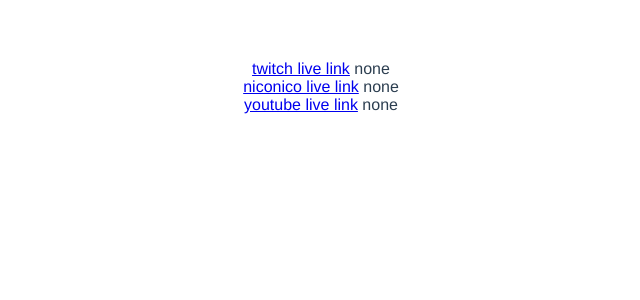
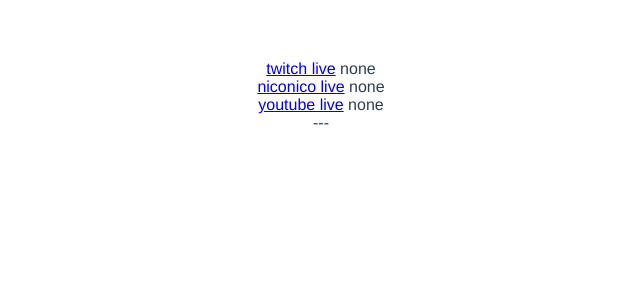
Before and after one commit to y-zumi/j-watcher, a Vue app: page / in a window 1280 px wide. Shown: the top 300 px of the page, without its empty margins (319-959 px from the left). Built offline with nearby package versions, Linux system fonts and the light colour scheme; no server answers.

Commit message:
add(twitch): add twitch latest video link

```diff
--- a/src/App.vue
+++ b/src/App.vue
@@ -1,26 +1,25 @@
 <template>
   <div id="app">
-    <a v-bind:href="twitch_live_link">twitch live link</a>
+    <a v-bind:href="twitch_live_link">twitch live</a>
     {{twitch_live}}
     <br />
-    <a v-bind:href="niconico_live_link">niconico live link</a>
+    <a v-bind:href="niconico_live_link">niconico live</a>
     {{niconico_live}}
     <br />
-    <a v-bind:href="youtube_live_link">youtube live link</a>
+    <a v-bind:href="youtube_live_link">youtube live</a>
     {{youtube_live}}
+    <br />---
     <br />
+    <a v-bind:href="twitch_video_link">{{twitch_video_title}}</a>
   </div>
 </template>
 
 <script>
-// import HelloWorld from "./components/HelloWorld.vue";
 import axios from "axios";
 
 export default {
   name: "App",
-  components: {
-    // HelloWorld
-  },
+  components: {},
   data() {
     console.log(process.env.VUE_APP_ENV);
     if (process.env.VUE_APP_ENV == "production") {
@@ -32,6 +31,8 @@
         niconico_live_link: "https://live.nicovideo.jp/",
         niconico_live: "none",
         niconico_channel_id: "",
+        twitch_video_link: "",
+        twitch_video_title: "",
         twitch_live_link: "https://www.twitch.tv/kato_junichi0817",
         twitch_live: "none",
         twitch_user_id: "545050196"
@@ -46,6 +47,8 @@
       niconico_live_link: "https://live.nicovideo.jp/",
       niconico_live: "none",
       niconico_channel_id: "",
+      twitch_video_link: "",
+      twitch_video_title: "",
       twitch_live_link: "https://www.twitch.tv/kato_junichi0817",
       twitch_live: "none",
       twitch_user_id: "545050196"
@@ -68,6 +71,29 @@
       })
       .then(json => {
         this.twitch_live = json.data[0].type;
+      })
+      .catch(err => {
+        console.log(err);
+      });
+
+    axios
+      .get(
+        "https://api.twitch.tv/helix/videos?&user_id=" + this.twitch_user_id,
+        {
+          headers: {
+            Authorization: "Bearer " + process.env.VUE_APP_TWITCH_AUTH_TOKEN,
+            "Client-ID": process.env.VUE_APP_TWITCH_CLIENT_ID
+          }
+        }
+      )
+      .then(response => {
+        console.log(response.data);
+        return response.data;
+      })
+      .then(json => {
+        this.twitch_video_link =
+          "https://www.twitch.tv/videos/" + json.data[0].id;
+        this.twitch_video_title = json.data[0].title;
       })
       .catch(err => {
         console.log(err);
```
